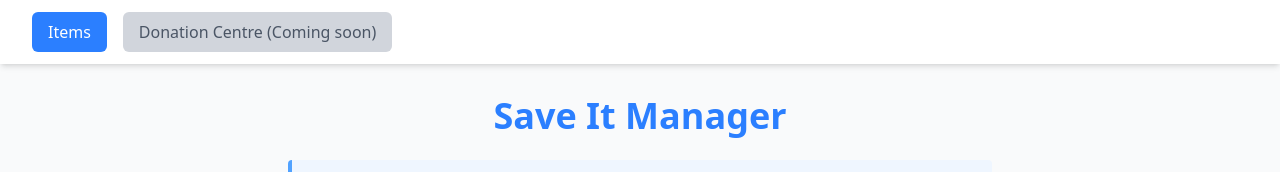
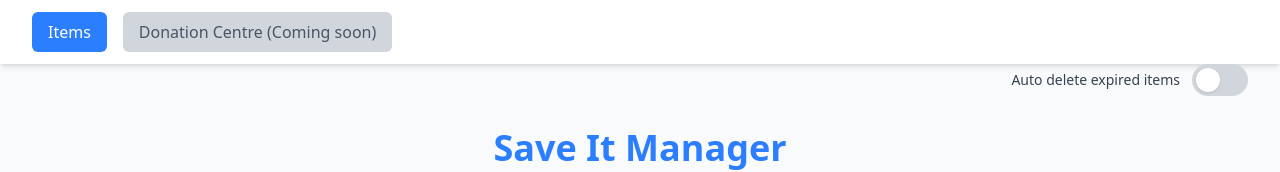
Before and after one commit to tesliim07/SaveItClient, a React (Vite) app: page /home-page in a window 1280 px wide. Shown: the top 172 px of the page. Built offline with nearby package versions, Linux system fonts and the light colour scheme; no server answers; sample sign-in values are in the browser's storage.

Commit message:
feat: added toggle bar to control auto deletion.

```diff
--- a/src/Pages/HomePage.tsx
+++ b/src/Pages/HomePage.tsx
@@ -4,6 +4,7 @@ import { API_BASE } from "../api";
 import NavBar from "../components/NavBar";
 import Countdown from "../components/Countdown";
 import PopUp from "../components/PopUp";
+import ToggleButton from "../components/ToggleButton";
 
 interface SaveItemsProps {
   foodId?: string;
@@ -206,6 +207,7 @@ const HomePage = () => {
   return (
     <div className="min-h-screen bg-gray-50">
       <NavBar />
+      <ToggleButton />
       {expiringItems.length > 0 && <Countdown />}
       <div className="max-w-3xl mx-auto px-4 sm:px-6 lg:px-8 py-8">
         <h1 className="text-3xl sm:text-4xl font-bold text-blue-500 mb-6 text-center">
--- /dev/null
+++ b/src/components/ToggleButton.tsx
@@ -0,0 +1,57 @@
+import { useState } from "react";
+import axios from "axios";
+import { API_BASE } from "../api";
+
+const ToggleButton = () => {
+  const [isEnabled, setIsEnabled] = useState(false);
+
+  const triggerDeleteJob = async () => {
+    const token = localStorage.getItem("jwt");
+    try {
+      const response = await axios.post(
+        `${API_BASE}/api/job/RunDeleteJob/${isEnabled}`,
+        null,
+        {
+          headers: {
+            Authorization: `Bearer ${token}`,
+          },
+        }
+      );
+      if (response.status === 200) {
+        console.log("Delete Job triggered successfully");
+      }
+    } catch (error) {
+      console.error("Error triggering Delete Job:", error);
+    }
+  };
+
+  return (
+    <div className="w-full px-4 sm:px-6 lg:px-8">
+    {/* mobile: label left + toggle right | desktop: whole thing aligned right */}
+    <div className="flex w-full items-center justify-between sm:justify-end gap-3">
+      <span className="text-xs sm:text-sm font-medium text-gray-700">
+        Auto delete expired items
+      </span>
+
+      <button
+        type="button"
+        onClick={() => {
+          setIsEnabled(!isEnabled);
+          triggerDeleteJob();
+        }}
+        className={`relative h-8 w-14 rounded-full transition ${
+          isEnabled ? "bg-blue-600" : "bg-gray-300"
+        }`}
+      >
+        <span
+          className={`absolute top-1 left-1 h-6 w-6 rounded-full bg-white shadow transition-transform ${
+            isEnabled ? "translate-x-6" : ""
+          }`}
+        />
+      </button>
+    </div>
+  </div>
+  );
+};
+
+export default ToggleButton;
```
